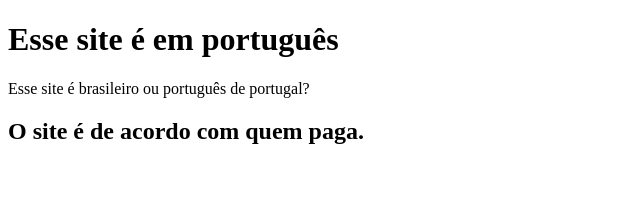
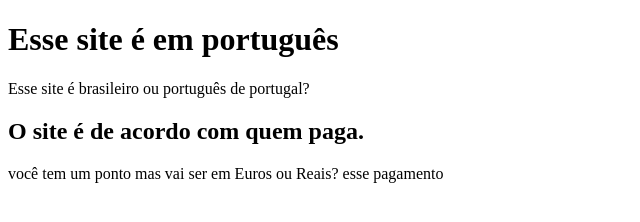
Before and after one commit to NotJunnin/RTG_Projeto1, a plain HTML site: page index.html in a window 1280 px wide. Shown: the whole page, without its empty margins (0-640 px from the left). Drawn offline with Linux system fonts and the light colour scheme.

Commit message:
Pergunta 2

```diff
--- a/index.html
+++ b/index.html
@@ -9,5 +9,6 @@
     <h1>Esse site é em português</h1>
     <p>Esse site é brasileiro ou português de portugal?</p>
     <h2>O site é de acordo com quem paga.</h2>
+    <p>você tem um ponto mas vai ser em Euros ou Reais? esse pagamento</p>
 </body>
 </html>
```
